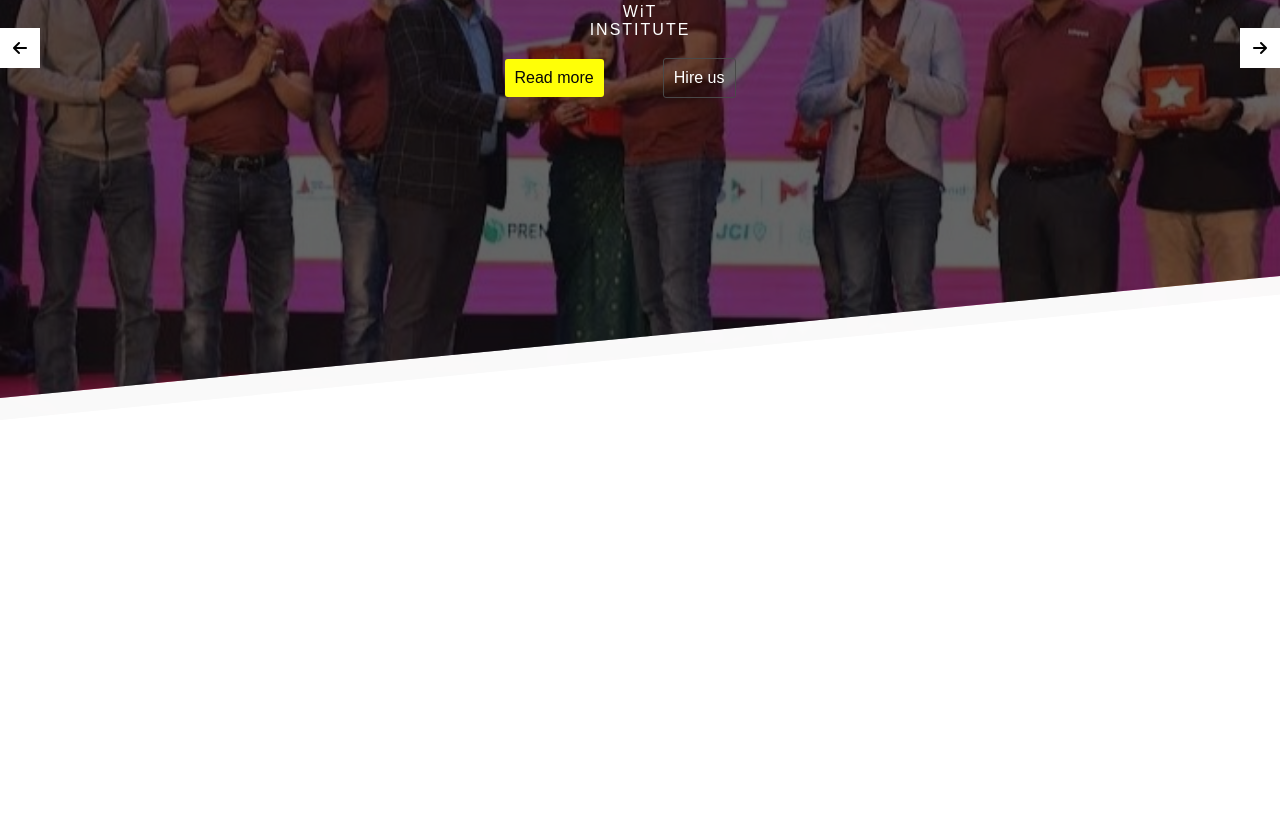
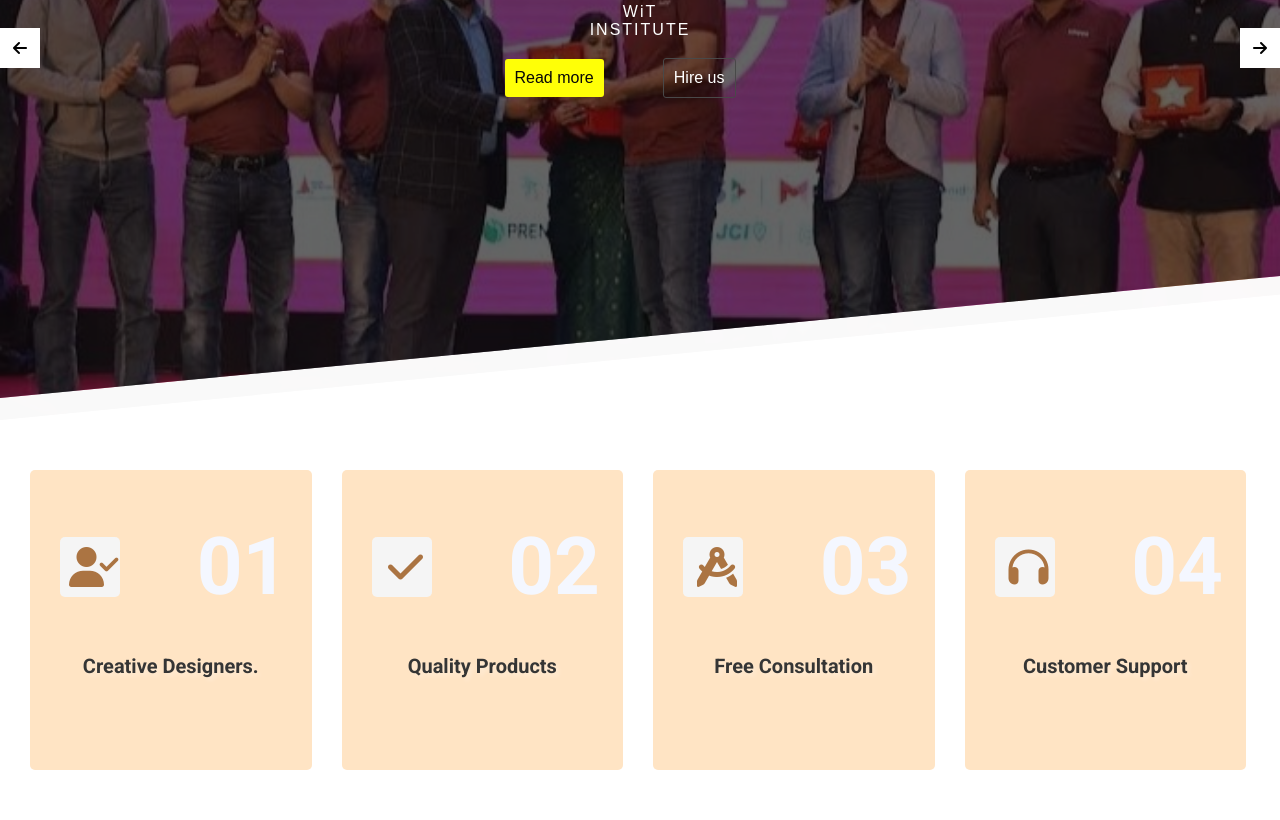
Before and after one commit to nayemislam2023/woody_project-2, a plain HTML site: page index.html in a window 1280 px wide. Shown: the part 491-1311 px from the top of the page. Before the commit the page ends 911 px from the top, so only its background shows below. Drawn offline with nearby package versions, Linux system fonts and the light colour scheme.

Commit message:
Add files via upload

```diff
--- a/css/style.css
+++ b/css/style.css
@@ -263,3 +263,87 @@ button i{
 
 
 }
+/*feather csss*/
+.container{
+    /*background-color: aquamarine;*/
+    height: 400px;
+    width: 100%;
+    display: flex;
+    justify-content: space-between;
+    align-items: center;
+    margin: auto;
+    padding-right:34px;
+}
+
+.box{
+    height: 300px;
+    width: 300px;
+    background-color: bisque;
+    margin-left: 30px;
+    transition: 0.2s linear;
+    border-radius: 5px;
+}
+.box:hover{
+    box-shadow:1px 2px 3px 2px #888888;
+    transform: translate(-3px);
+}
+
+.content{
+    text-align: center;
+    font-family: 'Roboto', sans-serif;
+}
+.content h5{
+    font-size: 1.25rem;
+    font-weight: 700;
+    line-height: 1.2;
+    color:#353535;
+    margin-top: 40px;
+    filter:drop-shadow(3px 3px 2px rgba(255,255,255,0.3));
+
+
+}
+
+.number{
+display: flex;
+justify-content: space-between;
+align-items: center;
+margin-right: 23px;
+
+}
+.number h1{
+color:#f4f7ff;
+font-size:80px;
+margin-top: 50px;
+transition: 0.2s linear;
+
+}
+.box:hover h1
+{
+    text-shadow: 2px 2px #FF0000;
+
+}
+.box:hover .icon{
+    text-shadow: 2px 2px #AB7442;
+
+
+}
+.icon{
+    background-color: #f5f5f5;
+    height: 60px;
+    width: 60px;
+    /*margin-top: -50px;*/
+    display: flex;
+    justify-content: space-around;
+    align-items: center;
+    margin: 50px 0 0 30px;
+    border-radius: 5px;
+    transition: 0.2s linear;
+
+}
+.icon i{
+    color:#AB7442;
+    font-size:40px;
+    font-weight: 900;
+    margin:0 0 0 8px;
+
+}
--- a/index.html
+++ b/index.html
@@ -149,6 +149,71 @@
 
 </div>
 
+<!--banner section end-->
+
+<!--feather section start-->
+<div class="container">
+        <div class="box">
+            <div class="content">
+                <div class="number">
+                    <div class="icon">
+                        <i class="fa-solid fa-user-check"></i>
+
+                    </div>
+                    <h1>01</h1>
+                </div>
+                <h5>Creative Designers.</h5>
+            </div>
+        </div>
+
+        <div class="box">
+            <div class="content">
+                <div class="number">
+                    <div class="icon">
+                        <i class="fa-solid fa-check"></i>
+
+                    </div>
+                    <h1>02</h1>
+                </div>
+                <h5>Quality Products</h5>
+            </div>
+        </div>
+
+        <div class="box">
+            <div class="content">
+                <div class="number">
+                    <div class="icon">
+                        <i class="fa-solid fa-compass-drafting"></i>
+
+                    </div>
+                    <h1>03</h1>
+                </div>
+                <h5>Free Consultation</h5>
+            </div>
+        </div>
+
+        <div class="box">
+            <div class="content">
+                <div class="number">
+                    <div class="icon">
+                        <i class="fa-solid fa-headphones"></i>
+
+                    </div>
+                    <h1>04</h1>
+                </div>
+                <h5>Customer Support</h5>
+            </div>
+        </div>
+
+
+    </div>
+
+
+
+
+
+<!--feather section end-->
+
 
     <script src="https://kit.fontawesome.com/0b1a1dc0b0.js" crossorigin="anonymous"></script>
     <script src="js/jquery-1.12.4.min.js"></script>
```
